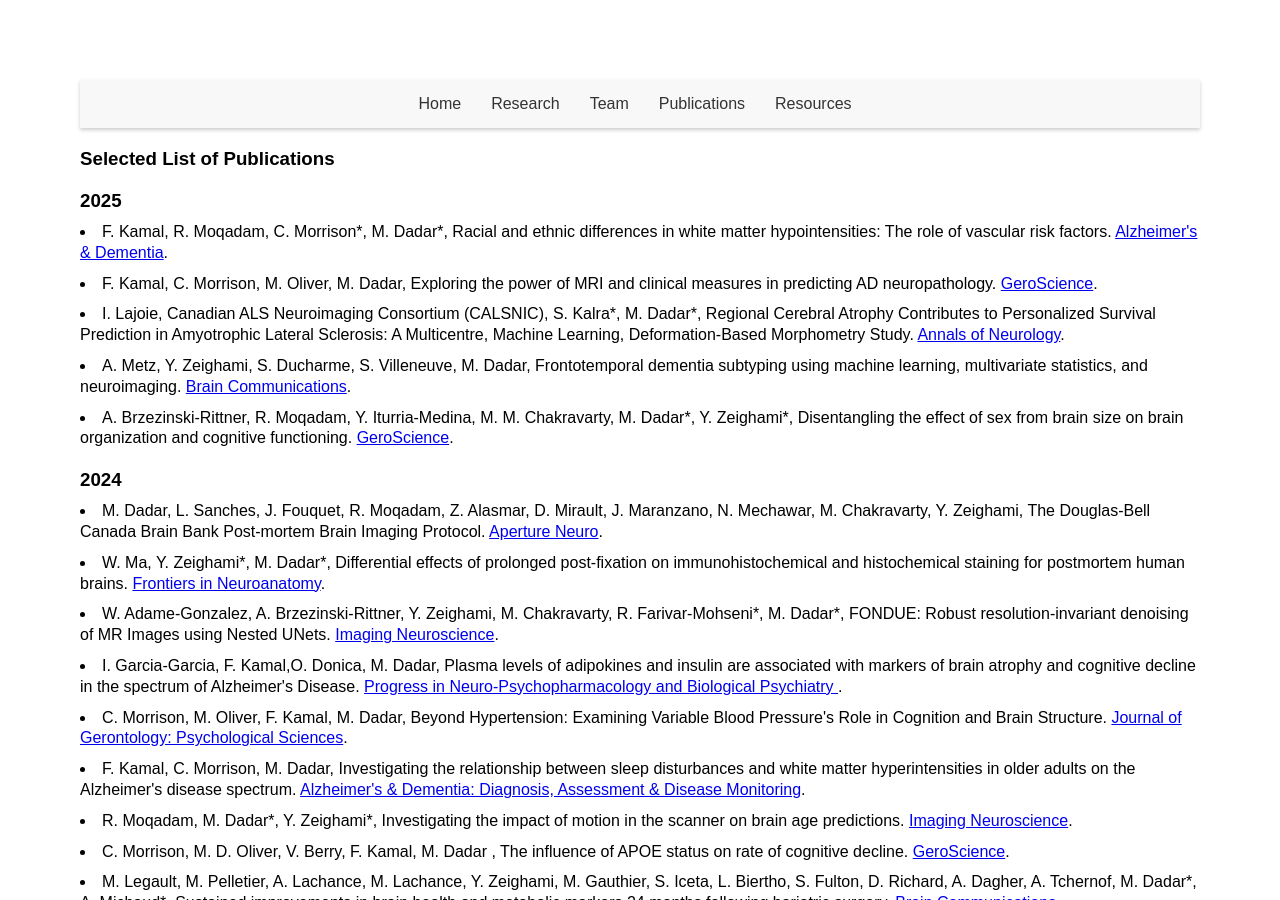
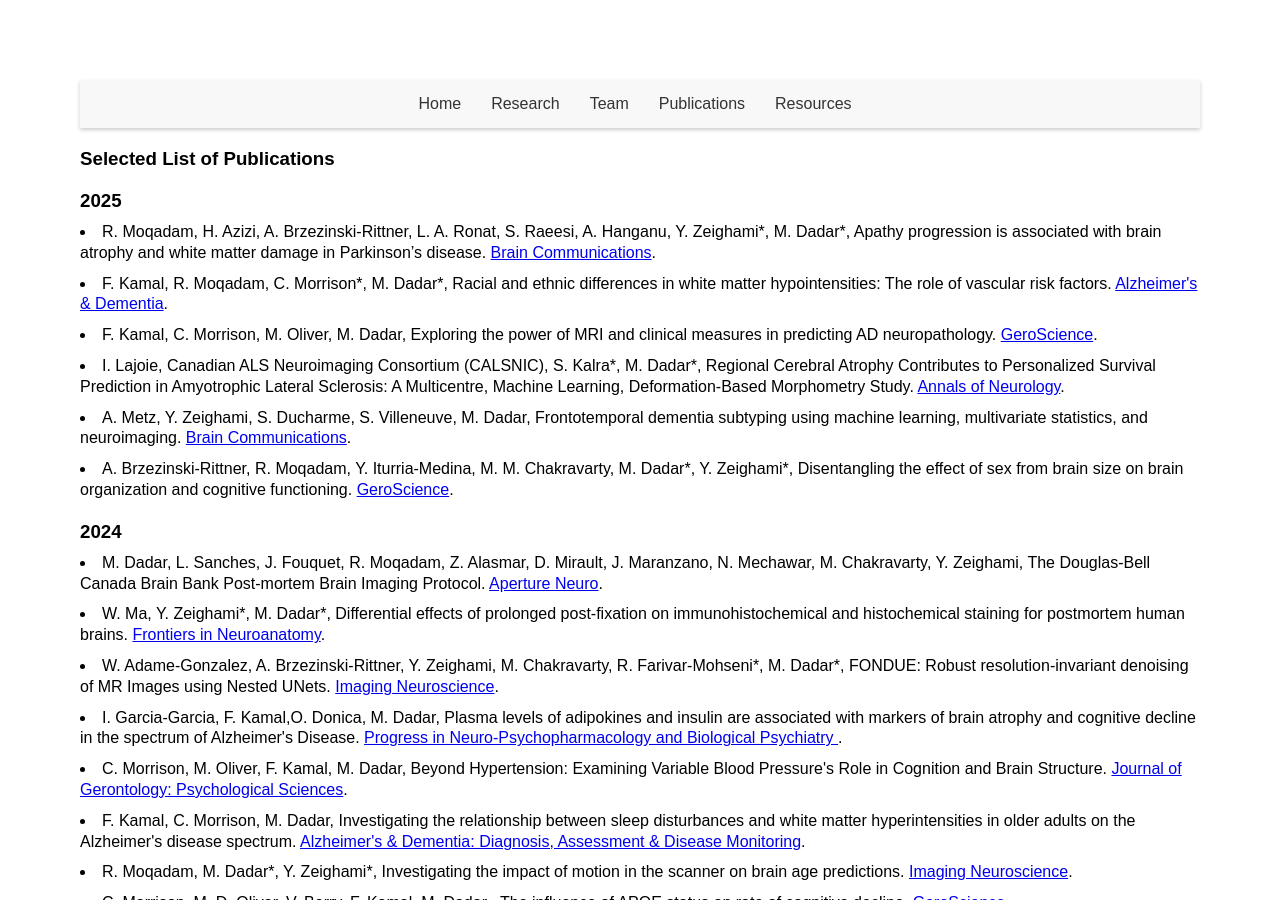
Before and after one commit to VANDAlab/VANDAlab.github.io, a Jekyll site: the page publications.html, which Jekyll copies as it is, in a window 1280 px wide and 900 px high. Built offline with Jekyll 4.4.1, drawn with Linux system fonts in a browser that asks for light colours.

Commit message:
Update publications.html

```diff
--- a/publications.html
+++ b/publications.html
@@ -22,6 +22,8 @@
   <h3>Selected List of Publications</h3>
 </header>
   <h3>2025</h3>
+   <li>  R. Moqadam, H. Azizi, A. Brzezinski-Rittner, L. A. Ronat, S. Raeesi, A. Hanganu, Y. Zeighami*, M. Dadar*, Apathy progression is associated with brain atrophy and white matter damage in Parkinson’s disease.
+     <a href="https://doi.org/10.1093/braincomms/fcaf355" target="_blank">Brain Communications</a>. </li>
     <li> F. Kamal, R. Moqadam, C. Morrison*, M. Dadar*, Racial and ethnic differences in white matter hypointensities: The role of vascular risk factors.
      <a href=" https://doi.org/10.1002/alz.70105" target="_blank">Alzheimer's & Dementia</a>. </li>
    <li> F. Kamal,  C. Morrison, M. Oliver, M. Dadar, Exploring the power of MRI and clinical measures in predicting AD neuropathology.
```
